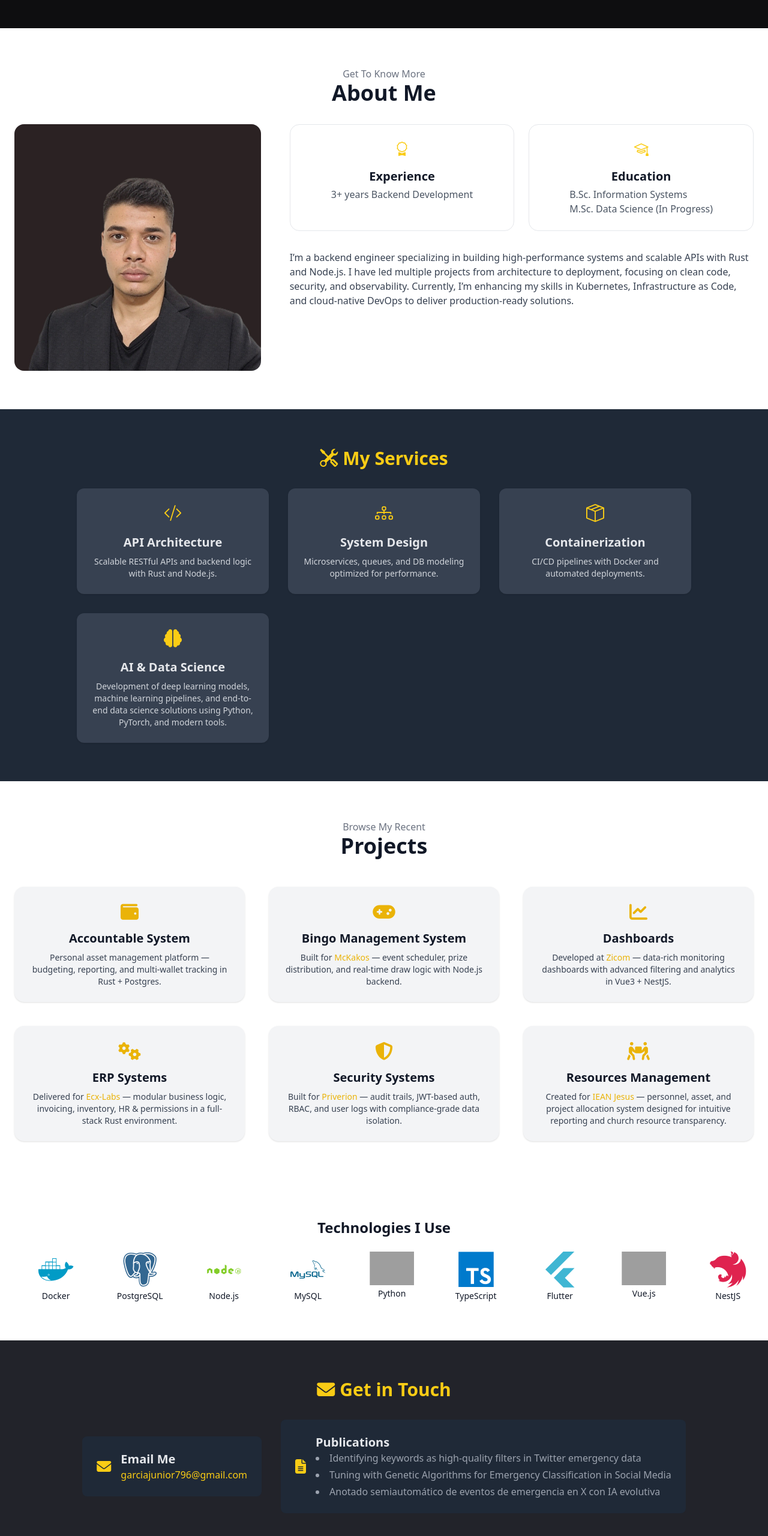
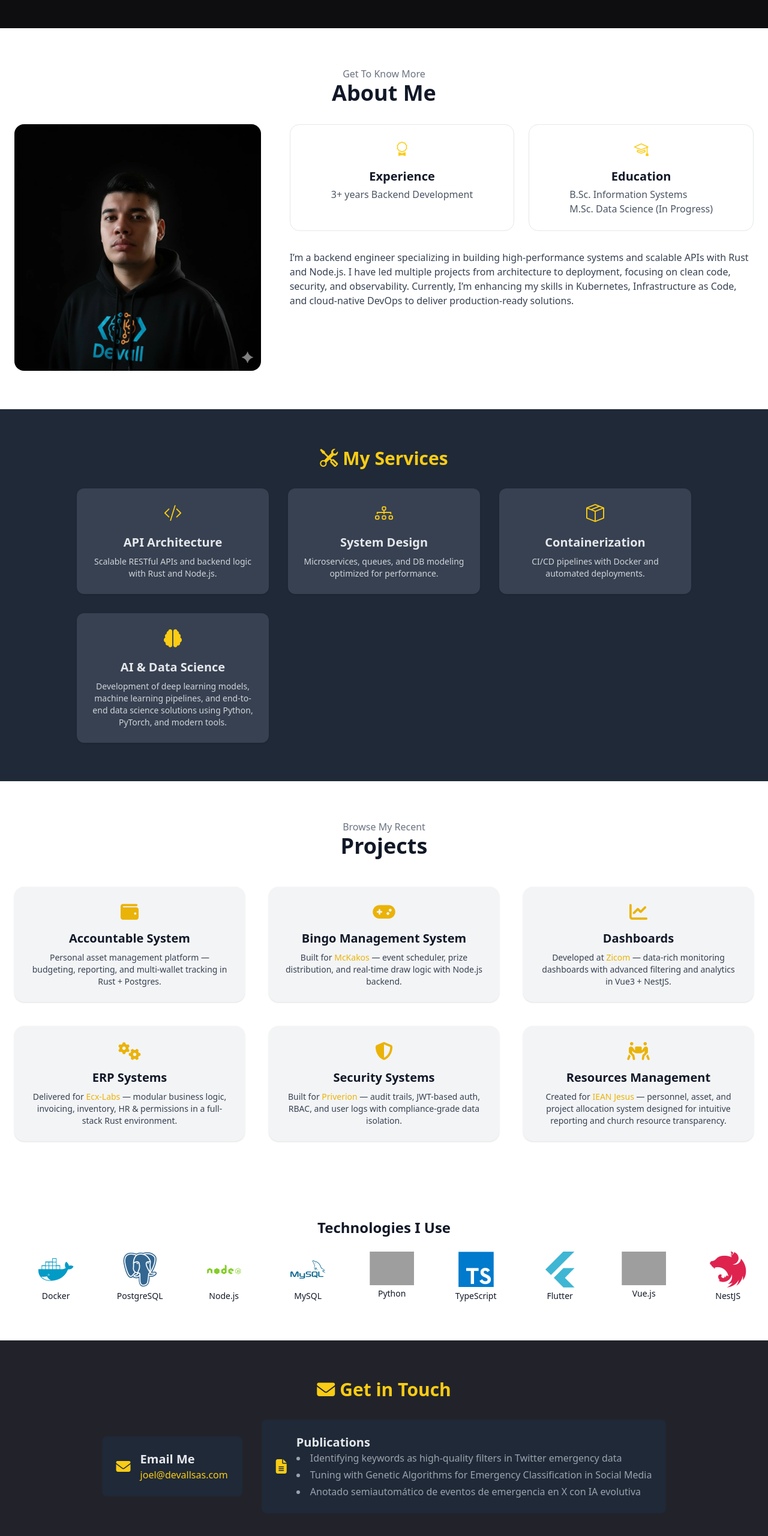
Before and after one commit to JoelGarcia99/portfolio, a plain HTML site: page index.html in a window 1280 px wide. Shown: the part 753-3313 px from the top of the page at 60% size. Drawn offline with nearby package versions, Linux system fonts and the light colour scheme; grey boxes are pictures that could not be loaded.

Commit message:
Images changed

```diff
--- a/index.html
+++ b/index.html
@@ -27,7 +27,7 @@
 						Services</a></li>
 				<li><a href="#contact" class="hover:text-yellow-400 flex items-center gap-1"><i class="bi bi-envelope"></i>
 						Contact</a></li>
-				<li><a href="https://yourblog.hashnode.dev" target="_blank"
+				<li><a href="https://community.devallsas.com/author/joel/" target="_blank"
 						class="hover:text-yellow-400 flex items-center gap-1">
 						<i class="bi bi-journal-text"></i> Blog <i class="bi bi-box-arrow-up-right text-xs"></i>
 					</a></li>
@@ -88,7 +88,7 @@
 			<!-- Profile Image Placeholder -->
 			<div class="flex-none w-full lg:w-1/3">
 				<div class="w-full aspect-square bg-gray-200 rounded-2xl">
-					<img src="./assets/img.jpg" alt="Your Name" class="w-full h-full object-cover rounded-2xl">
+					<img src="./assets/img.webp" alt="Your Name" class="w-full h-full object-cover rounded-2xl">
 				</div>
 			</div>
 			<!-- Content -->
@@ -345,8 +345,7 @@
 					<i class="fas fa-envelope text-2xl text-yellow-400"></i>
 					<div>
 						<h4 class="text-xl text-gray-200 font-semibold">Email Me</h4>
-						<a href="mailto:garciajunior796@gmail.com"
-							class="text-yellow-400 hover:underline">garciajunior796@gmail.com</a>
+						<a href="mailto:garciajunior796@gmail.com" class="text-yellow-400 hover:underline">joel@devallsas.com</a>
 					</div>
 				</div>
 				<!-- Publications Card -->
```
Also changed, not shown: assets/img.jpg (deleted), assets/img.webp (added).
